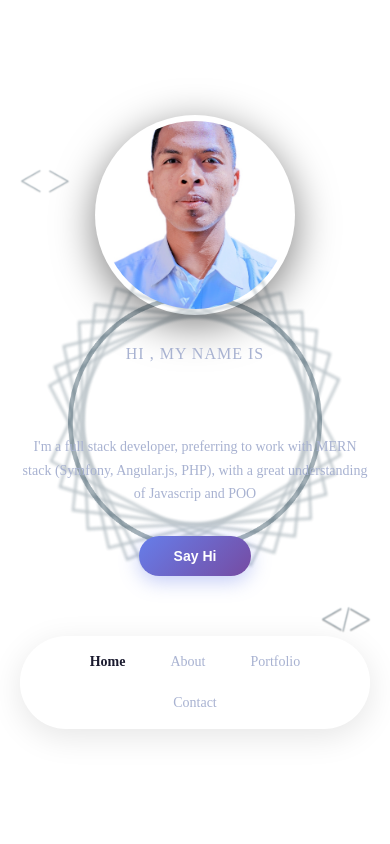
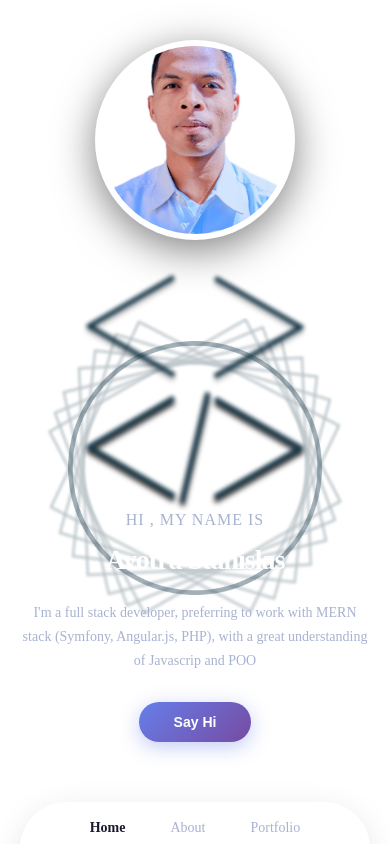
Before and after one commit to avotra15/Portfolio, an Angular app: page / in a window 390 px wide. Built offline with nearby package versions, Linux system fonts and the light colour scheme.

Commit message:
portfolio

```diff
--- a/src/app/home-component/home-component.css
+++ b/src/app/home-component/home-component.css
@@ -21,7 +21,7 @@ body {
 }
 
 /* Images de décoration - cadre et ellipse */
-img[alt="cadre"] {
+.cadre {
   position: absolute;
   top: 50%;
   left: 50%;
@@ -33,7 +33,7 @@ img[alt="cadre"] {
   pointer-events: none;
 }
 
-img[alt="ellipse"] {
+.ellipse {
   position: absolute;
   top: 50%;
   left: 50%;
@@ -46,7 +46,7 @@ img[alt="ellipse"] {
 }
 
 /* Photo de profil */
-img[alt="sarytapaka"] {
+.sarytapaka {
   width: 280px;
   height: 280px;
   border-radius: 50%;
@@ -59,7 +59,7 @@ img[alt="sarytapaka"] {
 }
 
 /* Balises de code décorative */
-img[alt="baliseOuvert"] {
+.baliseOuvert {
   position: absolute;
   left: 5%;
   top: 20%;
@@ -68,7 +68,7 @@ img[alt="baliseOuvert"] {
   z-index: 0;
 }
 
-img[alt="baliseFerme"] {
+.baliseFerme {
   position: absolute;
   right: 5%;
   bottom: 25%;
@@ -200,13 +200,13 @@ img[alt="baliseFerme"] {
 
 /* Responsive */
 @media (max-width: 768px) {
-  img[alt="cadre"],
-  img[alt="ellipse"] {
+  .cadre,
+  .ellipse {
     width: 300px;
     height: 300px;
   }
 
-  img[alt="sarytapaka"] {
+  .sarytapaka {
     width: 200px;
     height: 200px;
   }
@@ -229,8 +229,8 @@ img[alt="baliseFerme"] {
     font-size: 14px;
   }
 
-  img[alt="baliseOuvert"],
-  img[alt="baliseFerme"] {
+  .baliseOuvert,
+  .baliseFerme {
     width: 50px;
   }
 
```
